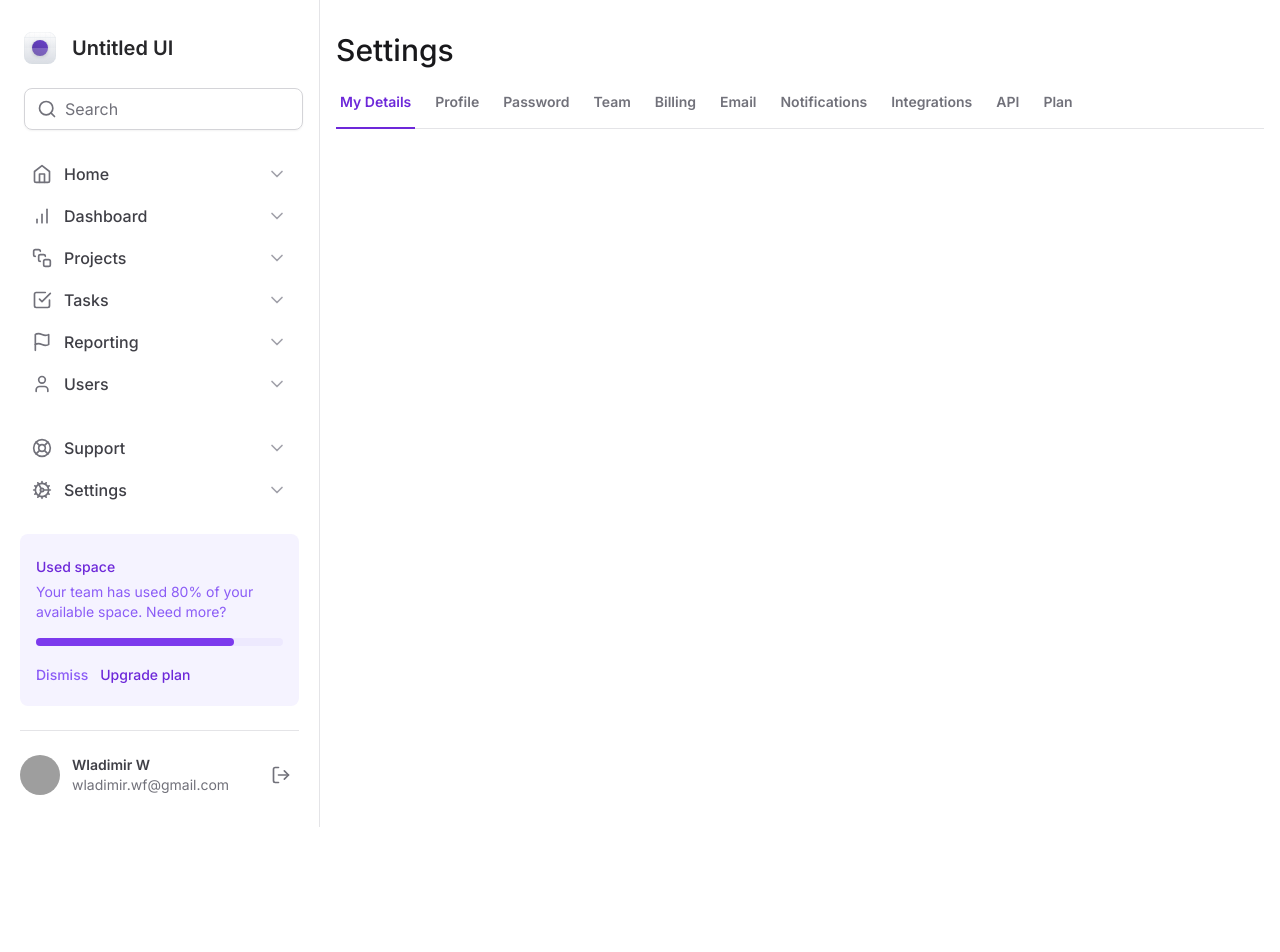
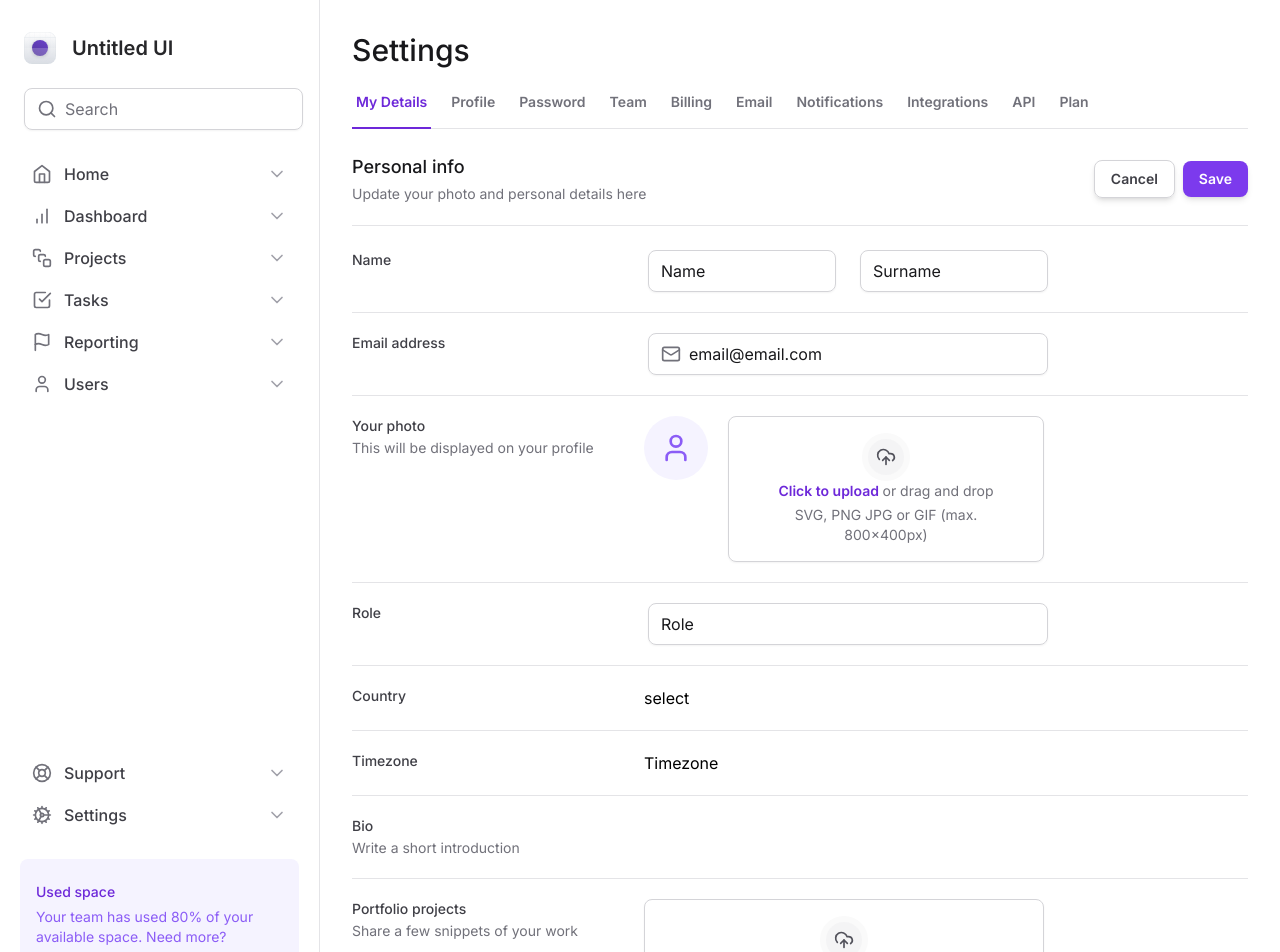
Before and after one commit to WladimirFilho/Tailwind_Studying, a Next.js app: page / in a window 1280 px wide. Shown: the top 952 px of the page. Before the commit the page ends 827 px from the top, so only its background shows below. Built offline with nearby package versions, Linux system fonts and the light colour scheme; grey boxes are pictures that could not be loaded.

Commit message:
Creating components

```diff
--- a/src/app/layout.tsx
+++ b/src/app/layout.tsx
@@ -21,7 +21,7 @@
       <body className={inter.className}>
         <div className="grid min-h-screen grid-cols-app  ">
           <Sidebar />
-          <main className=" px-4 pb-12 pt-8 ">{children}</main>
+          <main className=" px-8 pb-12 pt-8 ">{children}</main>
         </div>
       </body>
     </html>
--- a/src/app/page.tsx
+++ b/src/app/page.tsx
@@ -1,6 +1,9 @@
 /* eslint-disable prettier/prettier */
-"use client";
+
 import { SettingsTabs } from "@/components/SettingsTabs";
+import * as Input from "@/components/Input";
+import { Mail } from "lucide-react";
+import * as FileInput from "@/components/Form/FileInput";
 
 export default function Home() {
   return (
@@ -8,6 +11,174 @@
       <h1 className="text-3xl font-medium text-zinc-900">Settings</h1>
 
       <SettingsTabs />
+
+      {/* Form Container */}
+      <div className="mt-6 flex flex-col ">
+        {/* Title and btn */}
+        <div className="flex items-center justify-between border-b border-zinc-200 pb-5">
+          <div className=" space-y-1">
+            <h2 className="text-lg font-medium text-zinc-900">Personal info</h2>
+            <span className="text-sm text-zinc-500">
+              Update your photo and personal details here
+            </span>
+          </div>
+          <div className="flex items-center gap-2">
+            <button
+              type="button"
+              className=" rounded-lg border border-zinc-300 px-4 py-2 text-sm font-semibold text-zinc-700 shadow-md hover:bg-zinc-50"
+            >
+              Cancel
+            </button>
+            <button
+              form="settings"
+              type="submit"
+              className=" rounded-lg bg-violet-600 px-4
+              py-2 text-sm font-semibold text-white shadow-md hover:bg-violet-700"
+            >
+              Save
+            </button>
+          </div>
+        </div>
+
+        <form
+          id="settings"
+          action=""
+          className="mt-6 flex w-full flex-col gap-5 divide-y divide-zinc-200"
+        >
+          {/* Name */}
+          <div className="grid-cols-form grid gap-3 ">
+            <label
+              htmlFor="firstName"
+              className="text-sm font-medium text-zinc-700"
+            >
+              Name
+            </label>
+            <div className=" grid grid-cols-2 gap-6">
+              <Input.Root>
+                <Input.Control id="firstName" defaultValue="Name" />
+              </Input.Root>
+              <Input.Root>
+                <Input.Control defaultValue="Surname" />
+              </Input.Root>
+            </div>
+          </div>
+
+          {/* Email */}
+          <div className="grid-cols-form grid gap-3 pt-5">
+            <label
+              htmlFor="email"
+              className="text-sm font-medium text-zinc-700"
+            >
+              Email address
+            </label>
+            <Input.Root>
+              <Input.Prefix>
+                <Mail className="h-5 w-5 text-zinc-500" />
+              </Input.Prefix>
+              <Input.Control
+                id="email"
+                defaultValue="email@email.com"
+                type="email"
+              />
+            </Input.Root>
+          </div>
+
+          {/* Your photo */}
+          <div className="grid-cols-form grid gap-3 pt-5">
+            <label
+              htmlFor="photo"
+              className=" text-sm font-medium text-zinc-700"
+            >
+              Your photo
+              <span className="mt-0.5 block text-sm font-normal text-zinc-500">
+                This will be displayed on your profile
+              </span>
+            </label>
+
+            <FileInput.Root className="flex items-start gap-5 ">
+              <FileInput.ImagePreview />
+              <FileInput.Trigger />
+              <FileInput.Control />
+            </FileInput.Root>
+          </div>
+
+          {/* Role */}
+          <div className="grid-cols-form grid gap-3 pt-5">
+            <label htmlFor="role" className="text-sm font-medium text-zinc-700">
+              Role
+            </label>
+            <Input.Root>
+              <Input.Control id="role" defaultValue="Role" />
+            </Input.Root>
+          </div>
+
+          {/* Country */}
+          <div className="grid-cols-form grid gap-3 pt-5">
+            <label
+              htmlFor="country"
+              className="text-sm font-medium text-zinc-700"
+            >
+              Country
+            </label>
+            <div>select</div>
+          </div>
+
+          {/* Timezone */}
+          <div className="grid-cols-form grid gap-3 pt-5">
+            <label
+              htmlFor="timezone"
+              className="text-sm font-medium text-zinc-700"
+            >
+              Timezone
+            </label>
+            <div>Timezone</div>
+          </div>
+
+          {/* Bio */}
+          <div className="grid-cols-form grid gap-3 pt-5">
+            <label htmlFor="bio" className=" text-sm font-medium text-zinc-700">
+              Bio
+              <span className="mt-0.5 block text-sm font-normal text-zinc-500">
+                Write a short introduction
+              </span>
+            </label>
+          </div>
+
+          {/*  Portfolio projects */}
+          <div className="grid-cols-form grid gap-3 pt-5">
+            <label
+              htmlFor="projects"
+              className=" text-sm font-medium text-zinc-700"
+            >
+              Portfolio projects
+              <span className="mt-0.5 block text-sm font-normal text-zinc-500">
+                Share a few snippets of your work
+              </span>
+            </label>
+            <FileInput.Root className="flex items-start gap-5 ">
+              <FileInput.Trigger />
+              <FileInput.Control />
+            </FileInput.Root>
+          </div>
+
+          {/* Btn */}
+          <div className="flex items-center justify-end gap-2 pt-5">
+            <button
+              type="button"
+              className=" rounded-lg border border-zinc-300 px-4 py-2 text-sm font-semibold text-zinc-700 shadow-md hover:bg-zinc-50"
+            >
+              Cancel
+            </button>
+            <button
+              type="submit"
+              className=" rounded-lg bg-violet-600 px-4
+              py-2 text-sm font-semibold text-white shadow-md hover:bg-violet-700"
+            >
+              Save
+            </button>
+          </div>
+        </form>
+      </div>
     </>
   );
 }
--- /dev/null
+++ b/src/components/Form/FileInput/Control.tsx
@@ -0,0 +1,9 @@
+/* eslint-disable prettier/prettier */
+
+import { ComponentProps } from "react";
+
+export type ControlProps = ComponentProps<"input">;
+
+export function Control(props: ControlProps) {
+  return <input type="file" className=" sr-only" id="photo" {...props} />;
+}
--- /dev/null
+++ b/src/components/Form/FileInput/ImagePreview.tsx
@@ -0,0 +1,11 @@
+/* eslint-disable prettier/prettier */
+
+import { User } from "lucide-react";
+
+export function ImagePreview() {
+  return (
+    <div className="flex h-16 w-16 items-center justify-center rounded-full bg-violet-50 ">
+      <User className="h-8 w-8 text-violet-500" />
+    </div>
+  );
+}
--- /dev/null
+++ b/src/components/Form/FileInput/Root.tsx
@@ -0,0 +1,10 @@
+/* eslint-disable prettier/prettier */
+/* eslint-disable @typescript-eslint/no-unused-vars */
+
+import { ComponentProps } from "react";
+
+export type RootProps = ComponentProps<"div">;
+
+export function Root(props: RootProps) {
+  return <div {...props}></div>;
+}
--- /dev/null
+++ b/src/components/Form/FileInput/Trigger.tsx
@@ -0,0 +1,27 @@
+/* eslint-disable prettier/prettier */
+
+import { UploadCloud } from "lucide-react";
+
+export function Trigger() {
+  return (
+    <label
+      htmlFor="photo"
+      className=" hover:bg-violet-25 group flex-1 cursor-pointer flex-col items-center justify-center gap-3 rounded-lg border border-zinc-300 px-6 py-4 text-center text-zinc-500 shadow-sm hover:border-violet-200"
+    >
+      <div className=" border-6 group-hove:bg-violet-100 m-auto flex h-12 w-12 items-center rounded-full border-zinc-50 bg-zinc-100 p-2 hover:text-violet-500 group-hover:border-violet-50">
+        <UploadCloud className="h-5 w-5 text-zinc-600 group-hover:text-violet-600" />
+      </div>
+
+      <div className=" flex flex-col items-center gap-1">
+        <span className="text-sm">
+          {" "}
+          <span className="font-semibold  text-violet-700">
+            Click to upload{" "}
+          </span>{" "}
+          or drag and drop
+        </span>
+        <span className="text-sm">SVG, PNG JPG or GIF (max. 800x400px)</span>
+      </div>
+    </label>
+  );
+}
--- /dev/null
+++ b/src/components/Form/FileInput/index.tsx
@@ -0,0 +1,7 @@
+/* eslint-disable prettier/prettier */
+import { Control } from "./Control";
+import { ImagePreview } from "./ImagePreview";
+import { Root } from "./Root";
+import { Trigger } from "./Trigger";
+
+export { Control, ImagePreview, Root, Trigger };
--- a/src/components/Input.tsx
+++ b/src/components/Input.tsx
@@ -4,12 +4,14 @@
 
 type InputPrefixProps = ComponentProps<"div">;
 
+// Icon
 export function Prefix(props: InputPrefixProps) {
   return <div {...props} />;
 }
 
 type InputControlProps = ComponentProps<"input">;
 
+// Input itself
 export function Control(props: InputControlProps) {
   return (
     <input
@@ -21,6 +23,7 @@
 
 export type InputRootProps = ComponentProps<"div">;
 
+// Div container for both input and prefix controls
 export function Root(props: InputRootProps) {
   return (
     <div
--- a/src/components/SettingsTabs/index.tsx
+++ b/src/components/SettingsTabs/index.tsx
@@ -60,7 +60,7 @@
           <TabItem
             value="tab-10"
             title="Plan"
-            isSelected={currentTab === "tab-9"}
+            isSelected={currentTab === "tab-10"}
           />
         </Tabs.List>
       </Tabs.Root>
--- a/tailwind.config.ts
+++ b/tailwind.config.ts
@@ -1,3 +1,4 @@
+/* eslint-disable prettier/prettier */
 import type { Config } from 'tailwindcss'
 
 const config: Config = {
@@ -7,9 +8,18 @@
       gridTemplateColumns: {
         app: 'minmax(18rem, 20rem) 1fr',
         profile: 'max-content 1fr max-content',
+        form: 'minmax(7.5rem, 17.5rem) minmax(25rem, 1fr) minmax(0, 15rem)',
       },
 
-      colors: {},
+      colors: {
+        violet: {
+          25: '#fcfaff'
+        }
+      },
+
+      borderWidth: {
+        6: "6px",
+      },
     },
   },
   plugins: [],
```
